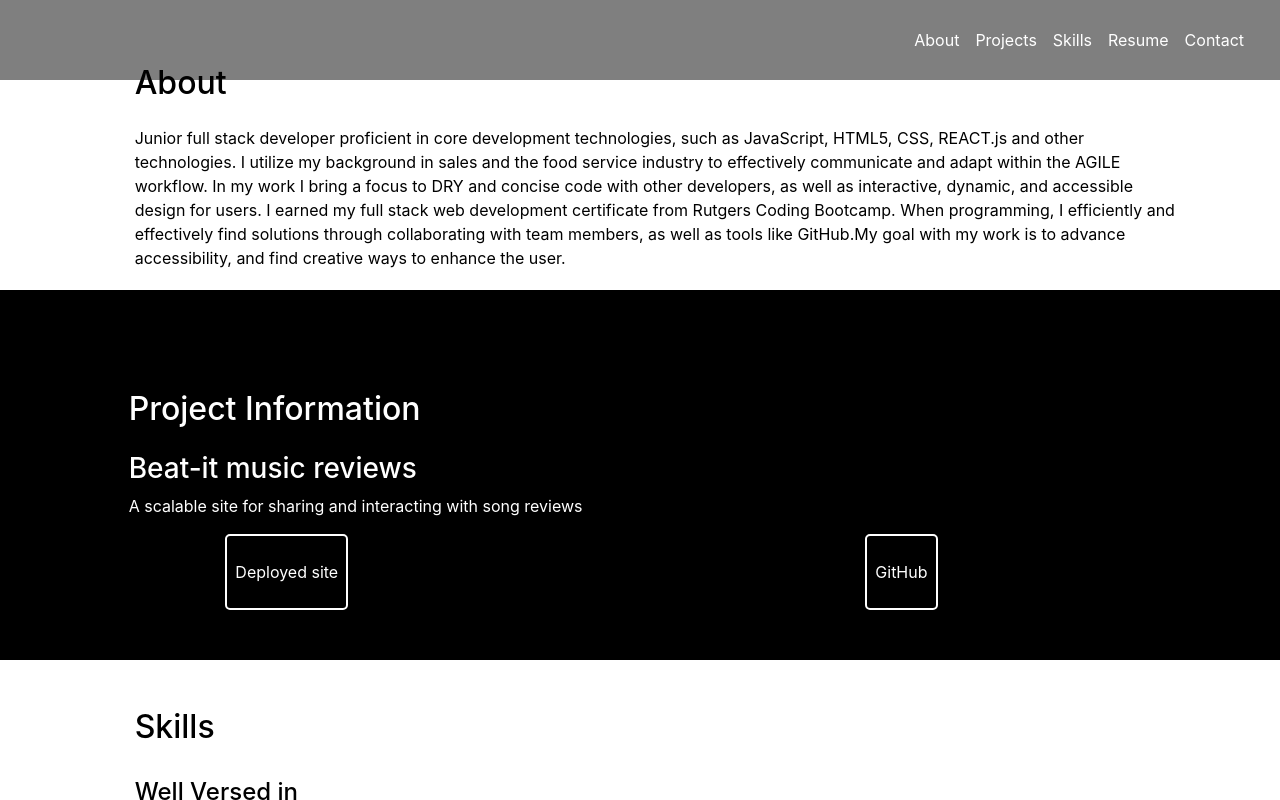
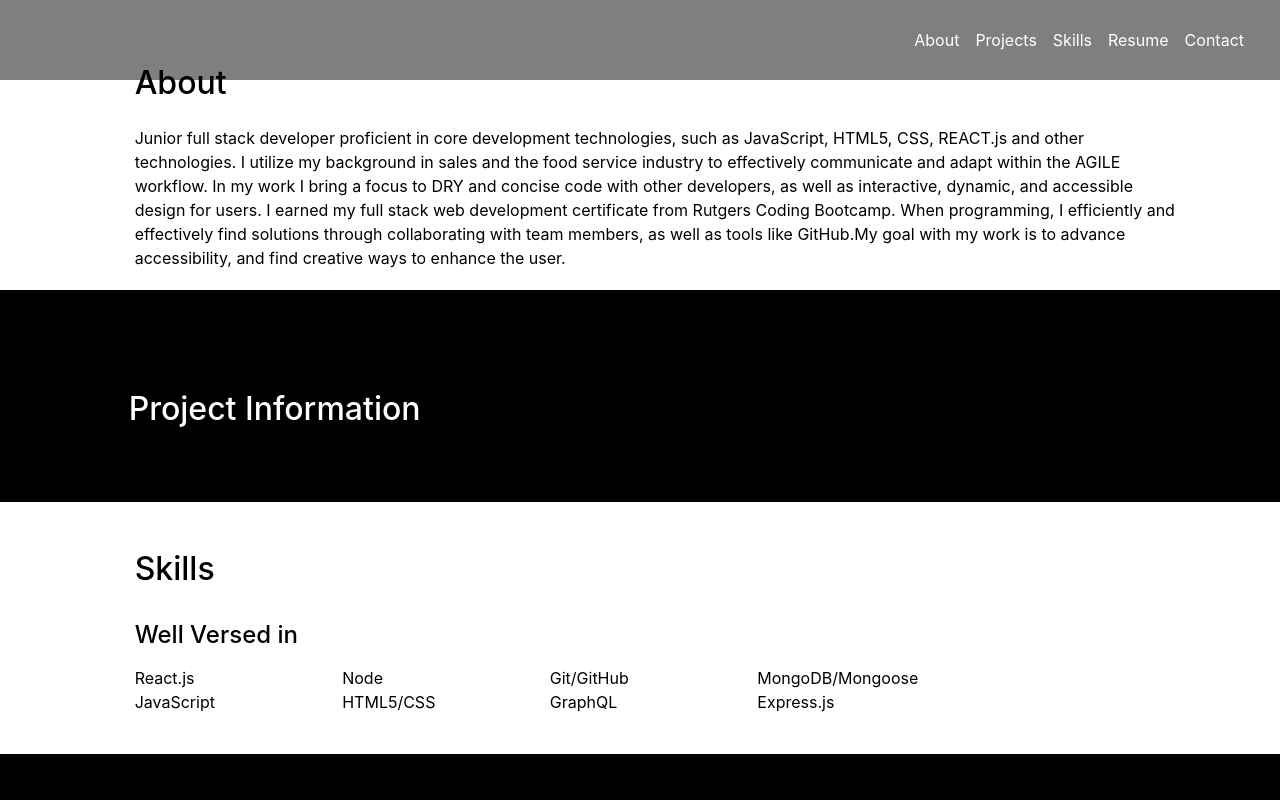
Before and after one commit to ReubenGenkin/React-portfolio, a React (Create React App) app: page / in a window 1280 px wide. Both pictures are taken after a click on the link 266 px from the left and 1181 px from the top of the page. Shown: the part 781-1581 px from the top of the page. Built offline with nearby package versions, Linux system fonts and the light colour scheme.

Commit message:
changes to landing

```diff
--- a/src/components/Landing/index.js
+++ b/src/components/Landing/index.js
@@ -1,68 +1,58 @@
-import React from 'react';
-import './style.css';
-import projects from "../projects.json"
+import React from "react";
+import "./style.css";
+import projects from "../projects.json";
 
 function Landing(props) {
+  let arr = [
+    { name: "header", type: "header" },
 
-    return (
+    { name: "deploy", type: "button" },
 
+    { name: "github", type: "button" },
+  ];
+  function landingEl(x) {
+    return arr.map((el) => (
+      <div className="row">
+        <div className="col-md-4 offset-2">
+          {projects
+            .filter((item) => item.id == props.projId)
+            .map((filteredProject) => {
+              if (el.type === "header") {
+                <>
+                  <h3>{filteredProject.title}</h3>
 
+                  <span>{filteredProject.shortDes}</span>
+                </>;
+              } else {
+                <a href={filteredProject.link} className="btn-anchor">
+                  <button className="btn">
+                    <p className="btn-text">Deployed site </p>
+                  </button>
+                </a>;
+              }
+            })}
+        </div>
+      </div>
+    ));
+  }
 
-        <section id="Landing" className="col-md-12 container-fluid">
+  return (
+    <section id="Landing" className="col-md-12 container-fluid">
+      <div className="row header-wrapper offset-1">
+        <h2> Project Information</h2>
+      </div>
 
-            <div className="row header-wrapper offset-1">
-                <h2> Project Information</h2>
-            </div>
+      {landingEl()}
 
-            <div className="row sub-header-wrapper offset-1">
+      {/* <div className="row sub-header-wrapper offset-1">
                 {projects.filter(item => item.id == props.projId).map(filteredProject => (
-                    <>
-                        <h3>{filteredProject.title}</h3>
 
-                        <span>{filteredProject.shortDes}</span>
-                    </>
 
                 ))
                 }
-            </div>
-
-            <div className="row">
-                <div className="col-md-4 offset-2">
-                    {projects.filter(item => item.id == props.projId).map(filteredProject => (
-
-                        <a href={filteredProject.link} className="btn-anchor">
-                            <button className="btn">
-                                <p className="btn-text">Deployed site </p>
-                            </button>
-                        </a>
-
-
-                    ))
-                    }
-                </div>
-                <div className="col-md-4 offset-2" >
-                    {projects.filter(item => item.id == props.projId).map(filteredProject => (
-
-                        <a href={filteredProject.github} className="btn-anchor">
-                            <button className="btn">
-                                <p className="btn-text">GitHub</p>
-                            </button>
-                        </a>
-
-
-                    ))
-                    }
-                </div>
-            </div>
-
-
-        </section>
-
-
-
-
-
-    )
+            </div> */}
+    </section>
+  );
 }
 
 export default Landing;
```
